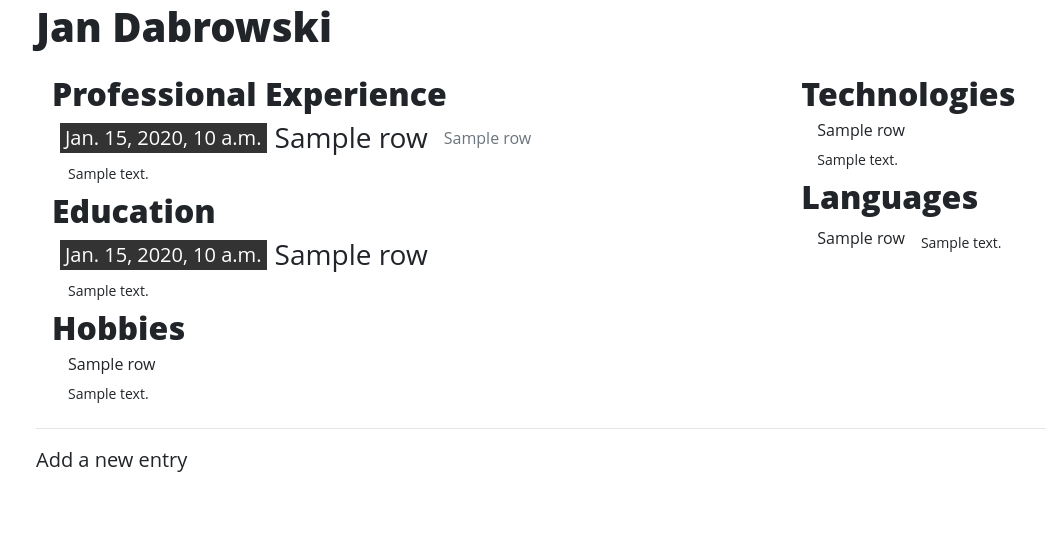
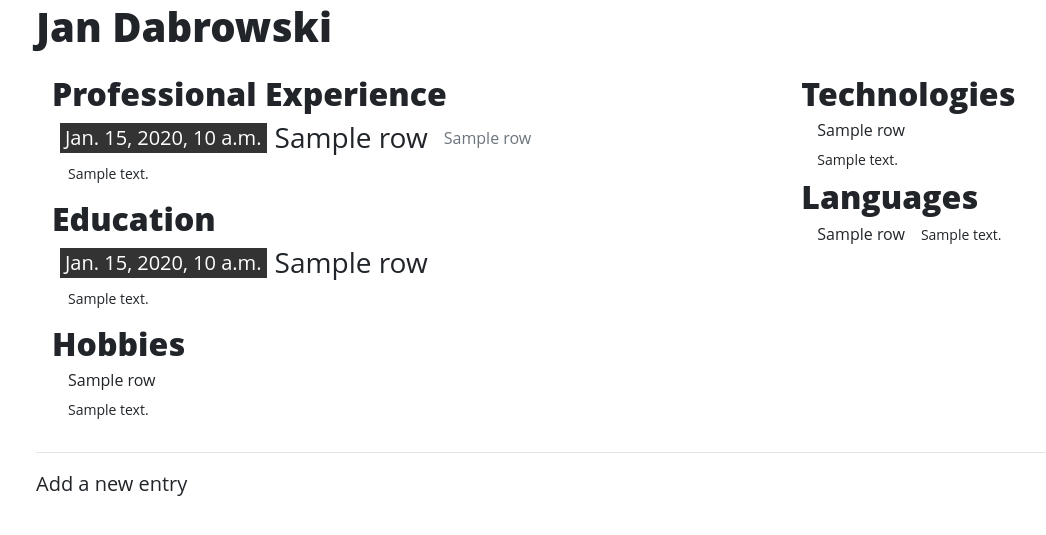
Before and after one commit to johndab/portfolio, a Django app: template cv/templates/cv/cv.html in a window 1280 px wide. Shown: the part 65-600 px from the top of the page, without its empty margins (49-1095 px from the left). Run offline with Django 3.2, Linux system fonts and the light colour scheme; the template is opened without the code that fills it: most values are stand-ins (such as "Sample title", 1, 10 or a date in 2020); some libraries are stand-ins or nearby versions.

Commit message:
Update css

```diff
--- a/cv/templates/cv/cv.html
+++ b/cv/templates/cv/cv.html
@@ -10,7 +10,7 @@
           <h2>Professional Experience</h2>
 
           {% for row in professionalExperience %}
-            <div class="item pl-2 mb-2" >
+            <div class="item pl-2 mb-3" >
               <div class="d-flex align-items-center" >
                 <div class="date" >{{ row.date }}</div>
                 <div class="title h3 px-2 mb-0" >{{ row.title }}</div>
@@ -22,11 +22,14 @@
 
         </div>
 
-        <div id="education">
+        <div
+          id="education"
+          class="mt-3"
+        >
           <h2>Education</h2>
 
           {% for row in education %}
-            <div class="item pl-2 mb-2" >
+            <div class="item pl-2 mb-3" >
               <div class="d-flex align-items-center" >
                 <div class="date" >{{ row.date }}</div>
                 <div class="title h3 px-2 mb-0" >{{ row.title }}</div>
@@ -36,11 +39,14 @@
           {% endfor %}
         </div>
 
-        <div id="hobbies">
+        <div
+          id="hobbies"
+          class="mt-3"
+        >
           <h2>Hobbies</h2>
 
           {% for row in hobbies %}
-            <div class="item pl-2 mb-2" >
+            <div class="item pl-2 mb-3" >
               <div class="d-flex align-items-center" >
                 <div class="title h3 px-2 mb-0" >{{ row.title }}</div>
               </div>
@@ -70,7 +76,7 @@
             <div class="item pl-2 mb-2" >
               <div class="d-flex align-items-center" >
                 <div class="title h3 px-2 mb-0" >{{ row.title }}</div>
-                <div class="content pl-2 mt-2" >{{ row.content | linebreaksbr }}</div>
+                <div class="content pl-2" >{{ row.content | linebreaksbr }}</div>
               </div>
             </div>
           {% endfor %}
```
